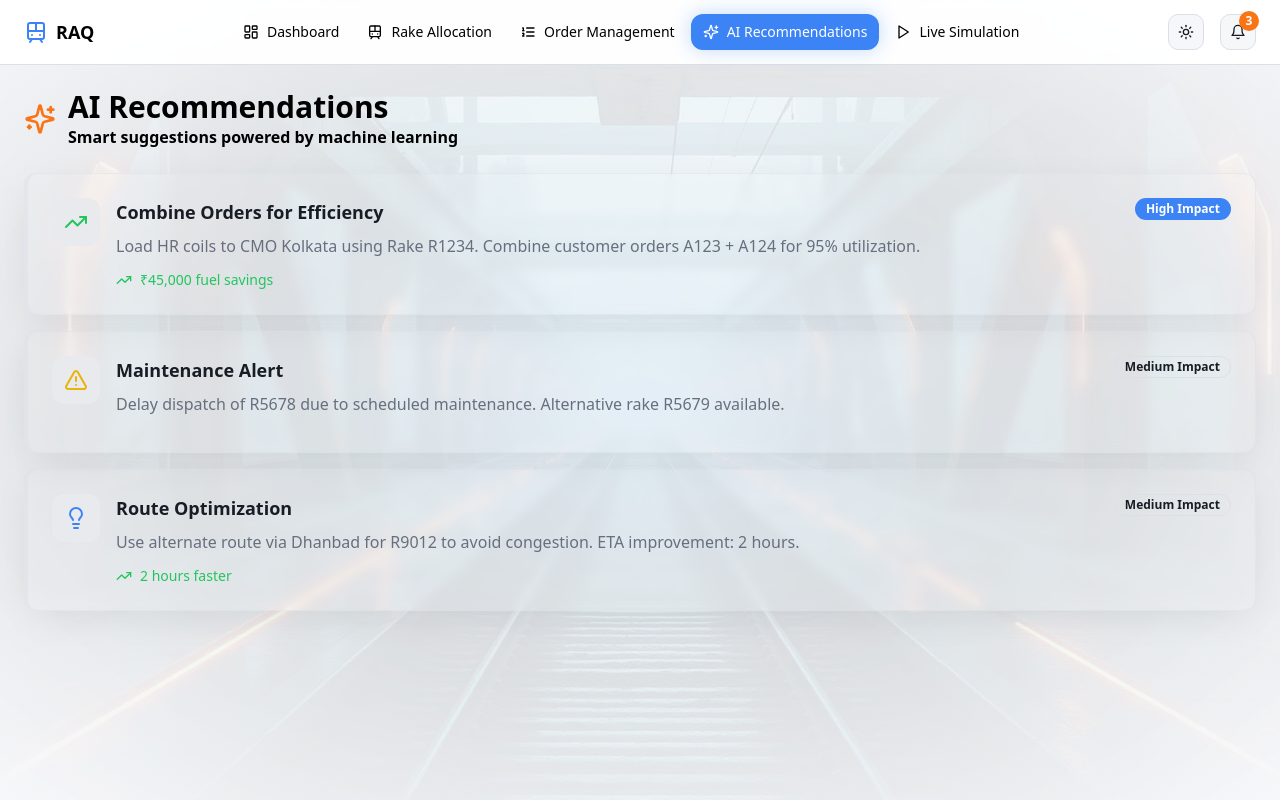
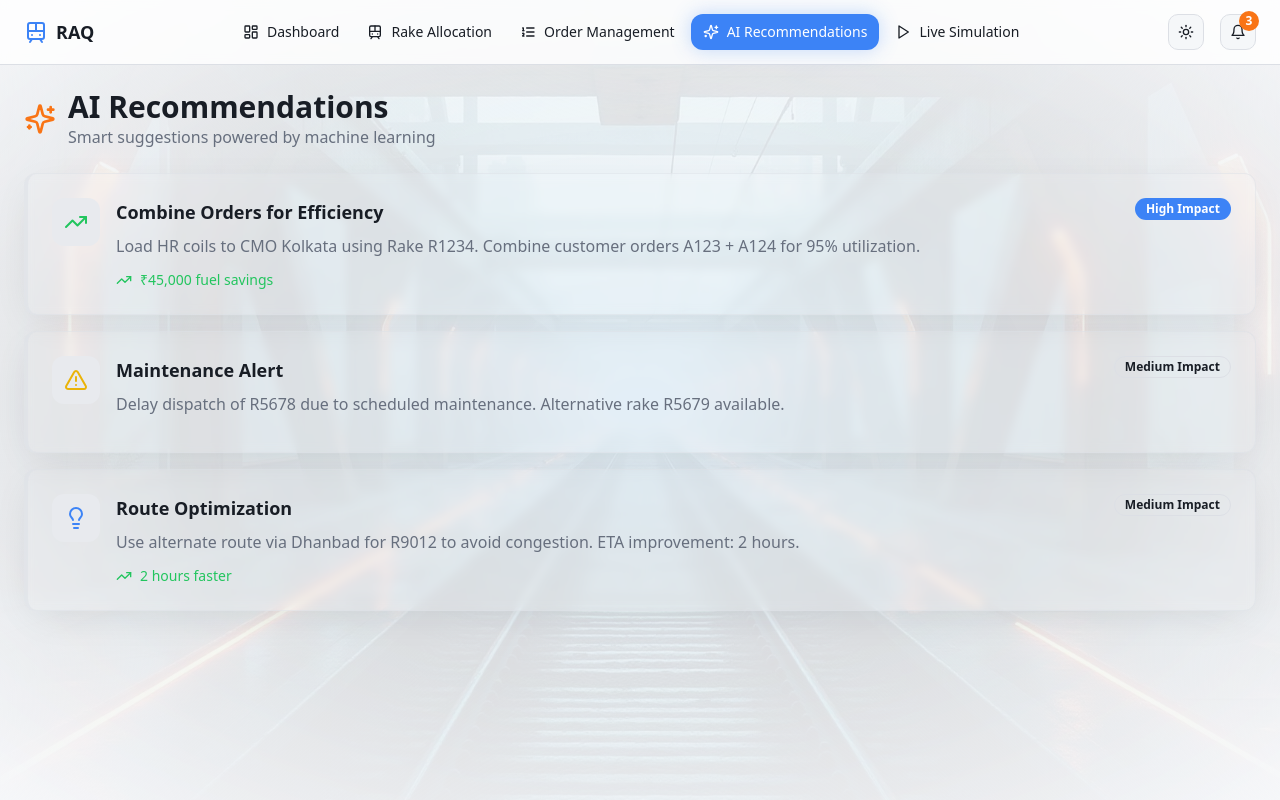
Before and after one commit to Nehasasikumar/SAIL-SteelAuthorityOfIndiaLimited, a React (Vite) app in the folder frontend/: page /ai in a window 1280 px wide. Built offline with nearby package versions, Linux system fonts and the light colour scheme; the HTML template or start-up script is replaced by a standard one.

Commit message:
Updated frontend

```diff
--- a/frontend/src/components/Layout.tsx
+++ b/frontend/src/components/Layout.tsx
@@ -58,7 +58,7 @@ export default function Layout() {
       {/* Main Content */}
       <div className="flex flex-col min-h-screen">
         {/* Header */}
-        <header className="border-b border-border bg-card/80 backdrop-blur-sm sticky top-0 z-10" style={{ backgroundColor: 'rgba(255, 255, 255, 0.95)' }}>
+        <header className="border-b border-border bg-card/80 backdrop-blur-sm sticky top-0 z-10">
           <div className="h-16 px-6 flex items-center justify-between">
             {/* Logo and Title */}
             <div className="flex items-center gap-4">
@@ -68,7 +68,7 @@ export default function Layout() {
                 className="flex items-center gap-2"
               >
                 <Train className="h-6 w-6 text-primary" />
-                <span className="font-bold text-lg text-black dark:text-white">
+                <span className="font-bold text-lg text-foreground">
                   RAQ
                 </span>
               </motion.div>
@@ -89,11 +89,8 @@ export default function Layout() {
                         "flex items-center gap-2 px-3 py-2 rounded-lg transition-all",
                         isActive
                           ? "bg-primary text-primary-foreground shadow-md glow-steel"
-                          : "hover:bg-primary/10 font-semibold"
+                          : "hover:bg-primary/10 font-semibold text-foreground"
                       )}
-                      style={{
-                        color: isActive ? undefined : 'black'
-                      }}
                     >
                       <Icon className="h-4 w-4" />
                       <span className="font-medium text-sm">{item.label}</span>
--- a/frontend/src/pages/AIRecommendations.tsx
+++ b/frontend/src/pages/AIRecommendations.tsx
@@ -41,8 +41,8 @@ export default function AIRecommendations() {
       <div className="flex items-center gap-3">
         <Sparkles className="h-8 w-8 text-accent" />
         <div>
-          <h1 className="text-3xl font-bold" style={{ color: 'black', textShadow: 'none', fontWeight: '900' }}>AI Recommendations</h1>
-          <p className="font-medium" style={{ color: 'black', textShadow: 'none', fontWeight: '600' }}>
+          <h1 className="text-3xl font-bold text-foreground">AI Recommendations</h1>
+          <p className="font-medium text-muted-foreground">
             Smart suggestions powered by machine learning
           </p>
         </div>
--- a/frontend/src/pages/Dashboard.tsx
+++ b/frontend/src/pages/Dashboard.tsx
@@ -70,8 +70,8 @@ export default function Dashboard() {
       {/* Header */}
       <div className="flex justify-between items-start">
         <div>
-          <h1 className="text-3xl font-bold mb-2" style={{ color: 'black', textShadow: 'none', fontWeight: '900' }}>Dashboard Overview</h1>
-          <p className="font-medium" style={{ color: 'black', textShadow: 'none', fontWeight: '600' }}>
+          <h1 className="text-3xl font-bold mb-2 text-foreground">Dashboard Overview</h1>
+          <p className="font-medium text-muted-foreground">
             Real-time rake operations from Bokaro Steel Plant
           </p>
         </div>
--- a/frontend/src/pages/LiveSimulation.tsx
+++ b/frontend/src/pages/LiveSimulation.tsx
@@ -105,8 +105,8 @@ export default function LiveSimulation() {
       {/* Header */}
       <div className="flex items-center justify-between">
         <div>
-          <h1 className="text-3xl font-bold mb-2" style={{ color: 'black', textShadow: 'none', fontWeight: '900' }}>Live Simulation</h1>
-          <p className="font-medium" style={{ color: 'black', textShadow: 'none', fontWeight: '600' }}>
+          <h1 className="text-3xl font-bold mb-2 text-foreground">Live Simulation</h1>
+          <p className="font-medium text-muted-foreground">
             Real-time visualization of rake movements
           </p>
         </div>
--- a/frontend/src/pages/Orders.tsx
+++ b/frontend/src/pages/Orders.tsx
@@ -67,8 +67,8 @@ export default function Orders() {
     <div className="space-y-6 animate-fade-in-up" style={{ position: 'relative', zIndex: 1 }}>
       <div className="flex justify-between items-start">
         <div>
-          <h1 className="text-3xl font-bold mb-2" style={{ color: 'black', textShadow: 'none', fontWeight: '900' }}>Order Management</h1>
-          <p className="font-medium" style={{ color: 'black', textShadow: 'none', fontWeight: '600' }}>Track and manage customer orders</p>
+          <h1 className="text-3xl font-bold mb-2 text-foreground">Order Management</h1>
+          <p className="font-medium text-muted-foreground">Track and manage customer orders</p>
         </div>
         <Button onClick={handleDownload} variant="outline" className="gap-2">
           <Download className="h-4 w-4" />
--- a/frontend/src/pages/RakeAllocation.tsx
+++ b/frontend/src/pages/RakeAllocation.tsx
@@ -74,8 +74,8 @@ export default function RakeAllocation() {
     <div className="space-y-6 animate-fade-in-up max-w-5xl" style={{ position: 'relative', zIndex: 1 }}>
       {/* Header */}
       <div>
-        <h1 className="text-3xl font-bold mb-2" style={{ color: 'black', textShadow: 'none', fontWeight: '900' }}>Rake Allocation</h1>
-        <p className="font-medium" style={{ color: 'black', textShadow: 'none', fontWeight: '600' }}>
+        <h1 className="text-3xl font-bold mb-2 text-foreground">Rake Allocation</h1>
+        <p className="font-medium text-muted-foreground">
           AI-powered rake optimization for maximum efficiency
         </p>
       </div>
```
